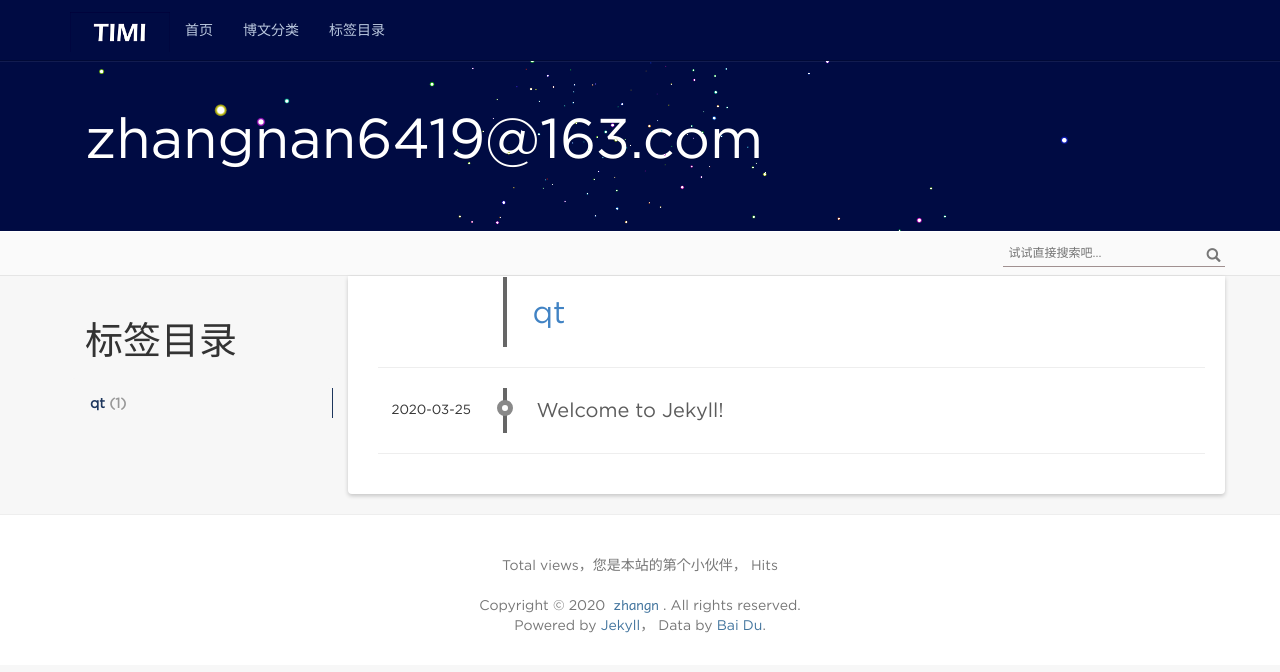
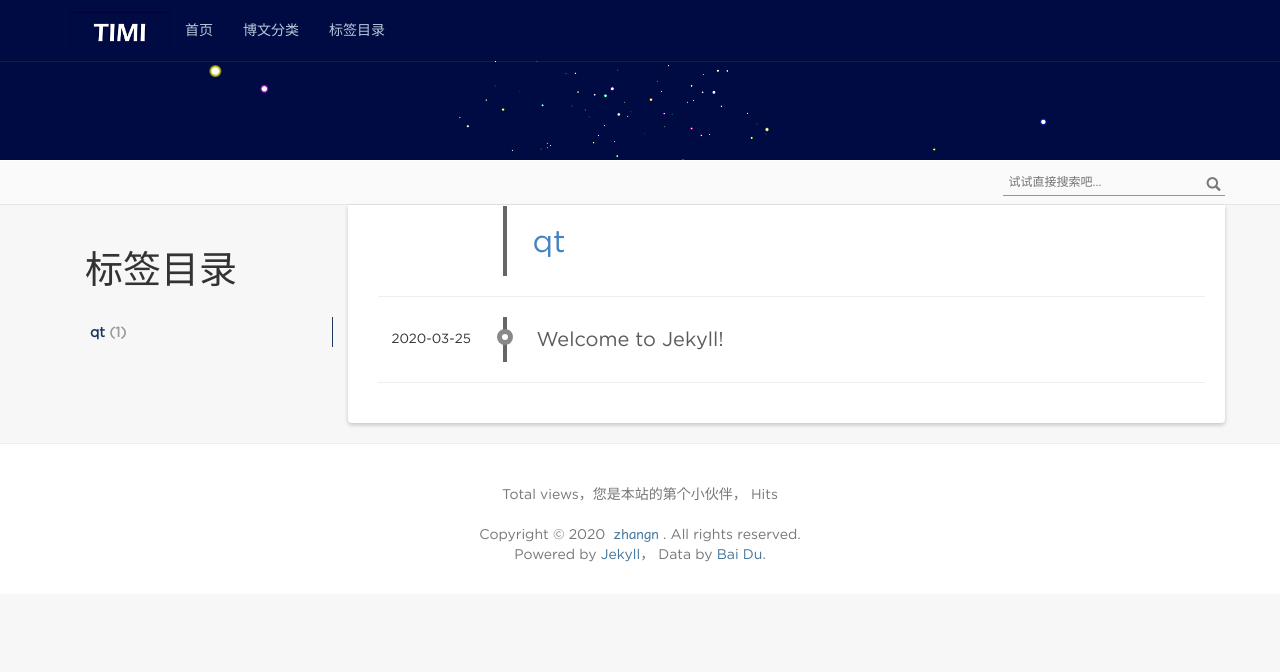
Before and after one commit to zhangn1989/Document, a Jekyll site: the page built from tag/index.html, in a window 1280 px wide. Shown: the top 672 px of the page. Built offline with Jekyll 4.4.1, drawn with Linux system fonts in a browser that asks for light colours; nearby versions of some CDN libraries; comment, search, counter and statistics services are not loaded.

Commit message:
delete file

```diff
--- a/_config.yml
+++ b/_config.yml
@@ -5,10 +5,10 @@ author: zhangn
 url: https://zhangn1989.github.io/Document/
 resume_site: https://zhangn1989.github.io/Document/me/
 github: https://github.com/zhangn1989
-baseurl: "https://zhangn1989.github.io/Document"  #根目录
+baseurl: ""  #根目录
 #description: 假如生活欺骗了你，不要悲伤，不要哭泣。
 #motto: 我们笑着说再见，却深知再见遥遥无期。
-motto: zhangnan6419@163.com
+#motto: 如果生活欺骗了你，不要悲伤，不要哭泣。
 #banner: 我想带你去看绚丽的山峦，去看秀丽的溪谷，这份心情，人类是如何称呼的呢。
 #permalink: /:categories/:year/:month/:day/:title/
 permalink: /:year/:month/:day/:title/
--- a/index.html
+++ b/index.html
@@ -8,7 +8,7 @@ title: TIMI PAGE
         <div class="col-md-3">
           <div class="sidebar hidden-print" role="complementary">
             <ul class="about-me text-center">
-              <li class="me-header"><img class="img-circle" src="/Document/styles/images/me/me.png" alt="这就是我"></li>
+              <li class="me-header"><img class="img-circle" src="/styles/images/me/me.png" alt="这就是我"></li>
               <li><p><a href="https://github.com/zhangn1989" target="_blank">zhangn</a></p></li>
               <li class="we-chat">
                 <!--
--- a/styles/js/lessismore.js
+++ b/styles/js/lessismore.js
@@ -61,7 +61,7 @@
 SimpleJekyllSearch({
     searchInput: document.getElementById('search-input'),
     resultsContainer: document.getElementById('results-container'),
-    json: '/Document/search.json',
+    json: '/search.json',
     searchResultTemplate: '<li><a href="{url}">. {title}</a></li>',
     noResultsText: '',
     limit: 5,
```
